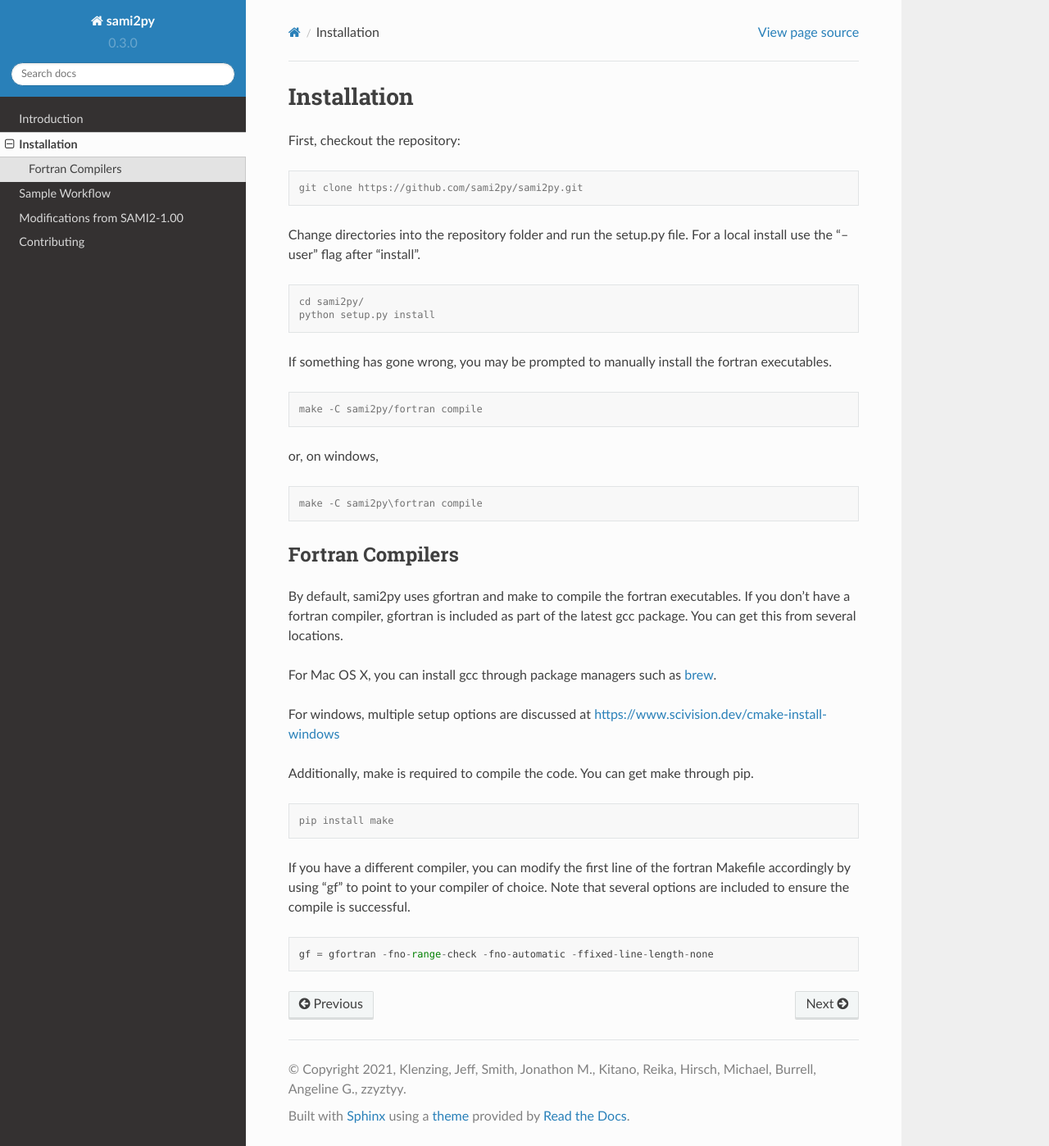
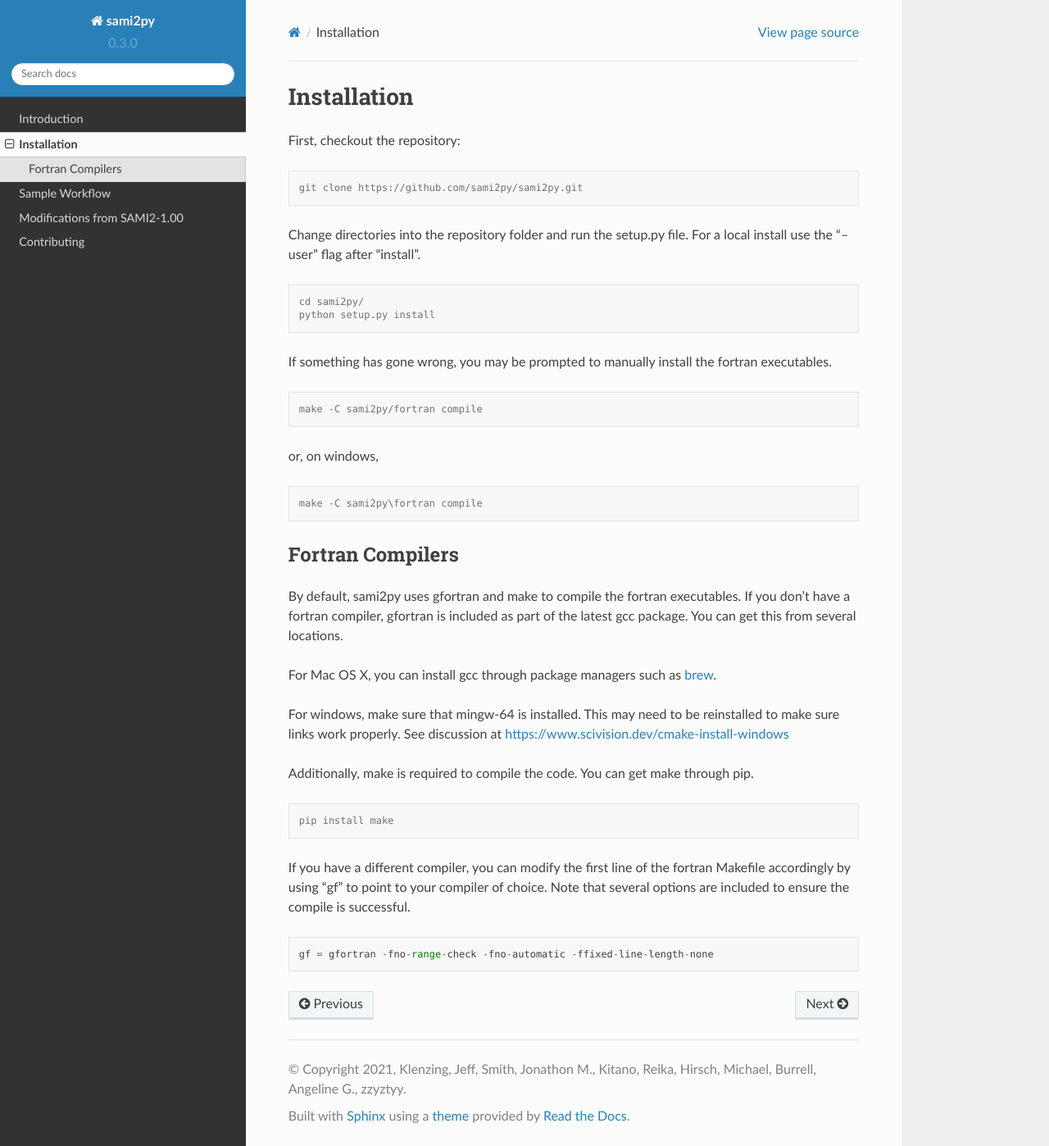
Before and after one commit to sami2py/sami2py, a Sphinx documentation site: the page built from docs/installation.rst, in a window 1280 px wide and 1398 px high. Shown: the whole window at 82% size. Built offline with Sphinx 7.4.7 and the Read the Docs theme 2.0.0, drawn with Linux system fonts in a browser that asks for light colours; formulas are drawn with MathJax 3.

Commit message:
Update docs/installation.rst

```diff
--- a/docs/installation.rst
+++ b/docs/installation.rst
@@ -38,7 +38,7 @@ gcc package.  You can get this from several locations.
 
 For Mac OS X, you can install gcc through package managers such as `brew <https://brew.sh/>`_.
 
-For windows, multiple setup options are discussed at https://www.scivision.dev/cmake-install-windows
+For windows, make sure that mingw-64 is installed.  This may need to be reinstalled to make sure links work properly.  See discussion at https://www.scivision.dev/cmake-install-windows
 
 Additionally, make is required to compile the code.  You can get make through pip.
 
```
